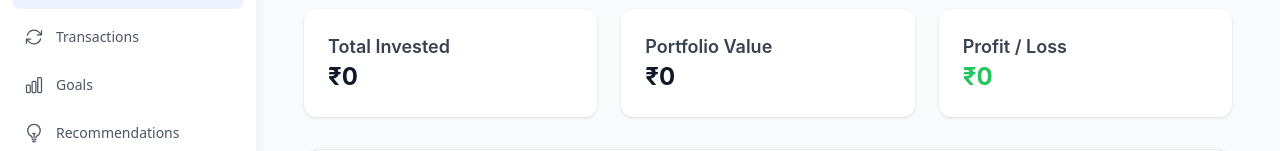
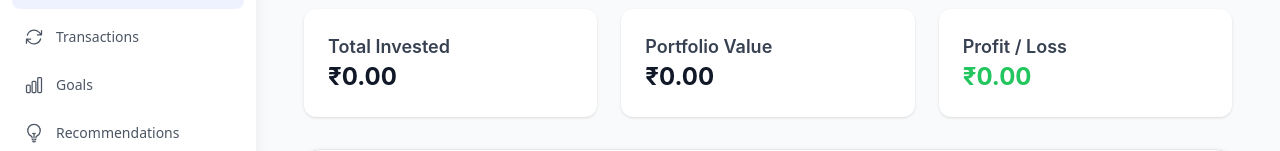
Before and after one commit to Syed-Mubeen-11/personal-wealth-management, a React (Create React App) app in the folder frontend/: page /portfolio in a window 1280 px wide. Shown: the part 171-322 px from the top of the page. Built offline with nearby package versions, Linux system fonts and the light colour scheme; no server answers; sample sign-in values are in the browser's storage.

Commit message:
Fixed currency values format

```diff
--- a/frontend/src/components/PortfolioSummary.jsx
+++ b/frontend/src/components/PortfolioSummary.jsx
@@ -16,6 +16,11 @@ function PortfolioSummary({ investments = [] }) {
 
   const profit = totalValue - totalInvested;
 
+  // Helper function to format numbers to 2 decimal places
+  const formatCurrency = (value) => {
+    return value.toFixed(2);
+  };
+
   const card = `p-6 rounded-xl shadow ${darkMode ? "bg-gray-800" : "bg-white"}`;
   const title = `text-lg font-semibold ${darkMode ? "text-gray-300" : "text-gray-700"}`;
   const value = `text-2xl font-bold ${darkMode ? "text-white" : "text-gray-900"}`;
@@ -25,18 +30,18 @@ function PortfolioSummary({ investments = [] }) {
 
       <div className={card}>
         <h2 className={title}>Total Invested</h2>
-        <p className={value}>₹{totalInvested}</p>
+        <p className={value}>₹{formatCurrency(totalInvested)}</p>
       </div>
 
       <div className={card}>
         <h2 className={title}>Portfolio Value</h2>
-        <p className={value}>₹{totalValue}</p>
+        <p className={value}>₹{formatCurrency(totalValue)}</p>
       </div>
 
       <div className={card}>
         <h2 className={title}>Profit / Loss</h2>
         <p className={`text-2xl font-bold ${profit >= 0 ? "text-green-500" : "text-red-500"}`}>
-          ₹{profit}
+          ₹{formatCurrency(profit)}
         </p>
       </div>
 
```
